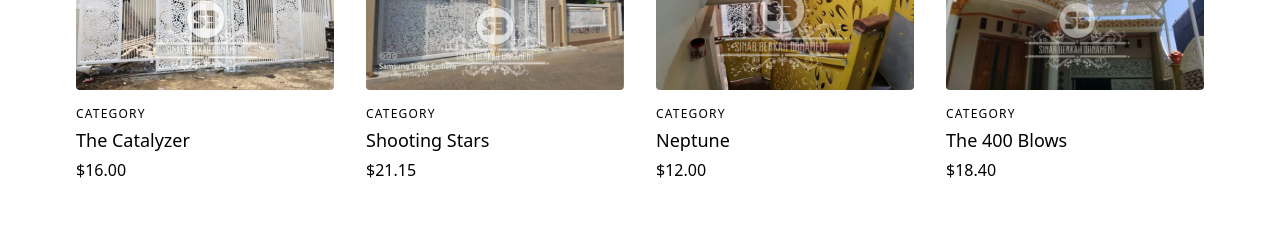
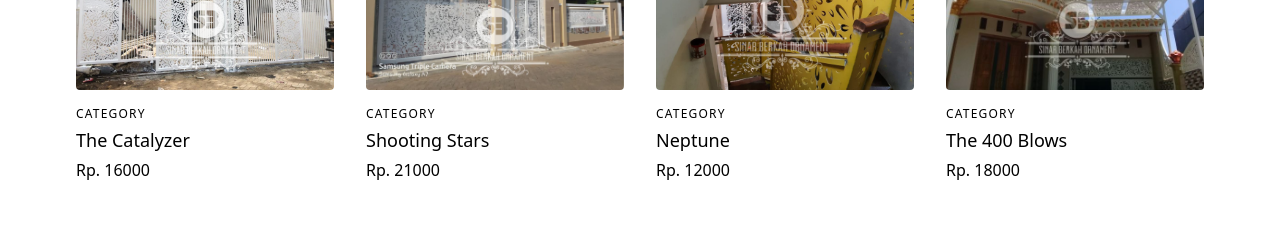
Before and after one commit to ciboox-id/sinarberkah-plato, a Next.js app: page / in a window 1280 px wide. Shown: the part 1061-1309 px from the top of the page. Built offline with nearby package versions, Linux system fonts and the light colour scheme; no server answers.

Commit message:
refactor: price

```diff
--- a/components/Portfolio.jsx
+++ b/components/Portfolio.jsx
@@ -10,7 +10,7 @@ const Portfolio = () => {
   const [gallery, setGallery] = useState([]);
 
   useEffect(() => {
-    axios.get("/gallery/posts").then((e) => { setGallery(e.data.data) })
+    axios.get("/api/gallery/v1/portfolio").then((e) => { console.log(e) })
   }, [])
 
 
--- a/components/Product.jsx
+++ b/components/Product.jsx
@@ -5,25 +5,25 @@ const products = [
     name: "The Catalyzer",
     image: "./images/12.jpg",
     category: "CATEGORY",
-    price: "$16.00",
+    price: "Rp. 16000",
   },
   {
     name: "Shooting Stars",
     image: "./images/15.jpg",
     category: "CATEGORY",
-    price: "$21.15",
+    price: "Rp. 21000",
   },
   {
     name: "Neptune",
     image: "./images/16.jpg",
     category: "CATEGORY",
-    price: "$12.00",
+    price: "Rp. 12000",
   },
   {
     name: "The 400 Blows",
     image: "./images/18.jpg",
     category: "CATEGORY",
-    price: "$18.40",
+    price: "Rp. 18000",
   },
 ];
 
--- a/library/axios.js
+++ b/library/axios.js
@@ -1,5 +1,5 @@
 import axios from 'axios';
 
 export default axios.create({
-  baseURL: 'https://api-plato.vercel.app/',
+  baseURL: 'https://api-sinarberkah-app.vercel.app/',
 });
```
